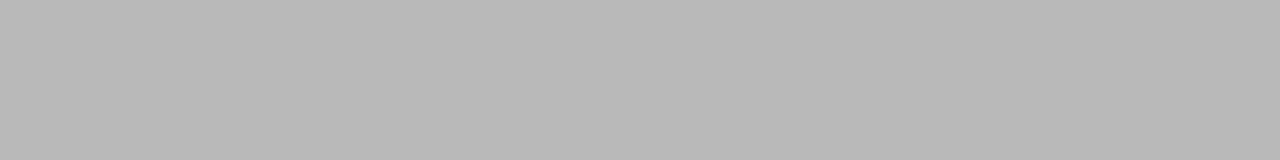
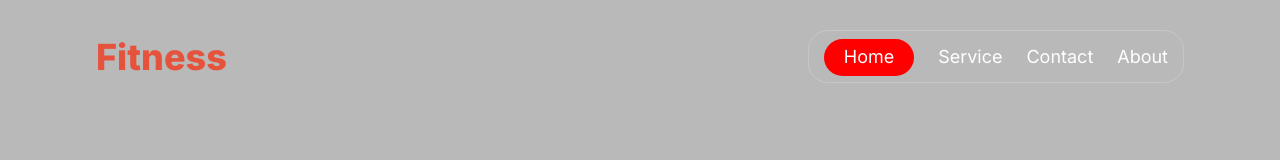
Before and after one commit to anait31/my-fitness-2, a plain HTML site: page index.html in a window 1280 px wide. Drawn offline with Linux system fonts and the light colour scheme; a web font is replaced by a local one.

Commit message:
Desing Navbar

```diff
--- a/css/style.css
+++ b/css/style.css
@@ -42,14 +42,75 @@ p {
     font-weight: 500;
 }
 
+
+/* Desing Navbar */
+
+nav {
+    display: flex;
+    justify-content: space-between;
+    align-items: center;
+    margin-top: 30px;
+
+}
+
+nav h3 {
+    color: #E6533C;
+    font-size: 36px;
+    font-weight: 800;
+}
+
+nav ul {
+    border: 1px solid #FFFFFF30;
+    padding: 15px;
+    border-radius: 20px;
+}
+
+nav ul li {
+    list-style: none;
+    display: inline;
+    margin-right: 20px;
+
+}
+
+nav ul li a {
+    color: #FFFFFF;
+    font-size: 18px;
+    text-decoration: none;
+}
+
+nav ul li:nth-child(1) {
+    background-color: red;
+    padding: 10px 20px;
+    border-radius: 20px;
+}
+
+nav ul li:nth-last-child(1) {
+    margin-right: 0;
+}
+
+nav img {
+    width: 35px;
+    height: auto;
+    display: none;
+}
+
 /* Media Query Section */
 
 @media screen and (max-width:576px) {
-
+    nav img {
+        display: block;
+    }
+    nav ul {
+        display: none;
+    }
 }
 
 @media screen and (min-width:577px) and (max-width:768px) {
-
+    nav ul li a {
+        color: #FFFFFF;
+        font-size: 14px;
+        text-decoration: none;
+    }
 }
 
 @media screen and (min-width:769px) and (max-width:992px) {
--- a/index.html
+++ b/index.html
@@ -10,7 +10,16 @@
 </head>
 <body>
     <section>
-
+        <nav>
+            <h3>Fitness</h3>
+            <ul>
+                <li><a href="#">Home</a></li>
+                <li><a href="#">Service</a></li>
+                <li><a href="#">Contact</a></li>
+                <li><a href="#">About</a></li>
+            </ul>
+            <img src="./images/more.png" alt="">
+        </nav>
     </section>
 </body>
 </html>
```
Also changed, not shown: images/Fitness.png (added), images/more.png (added).
